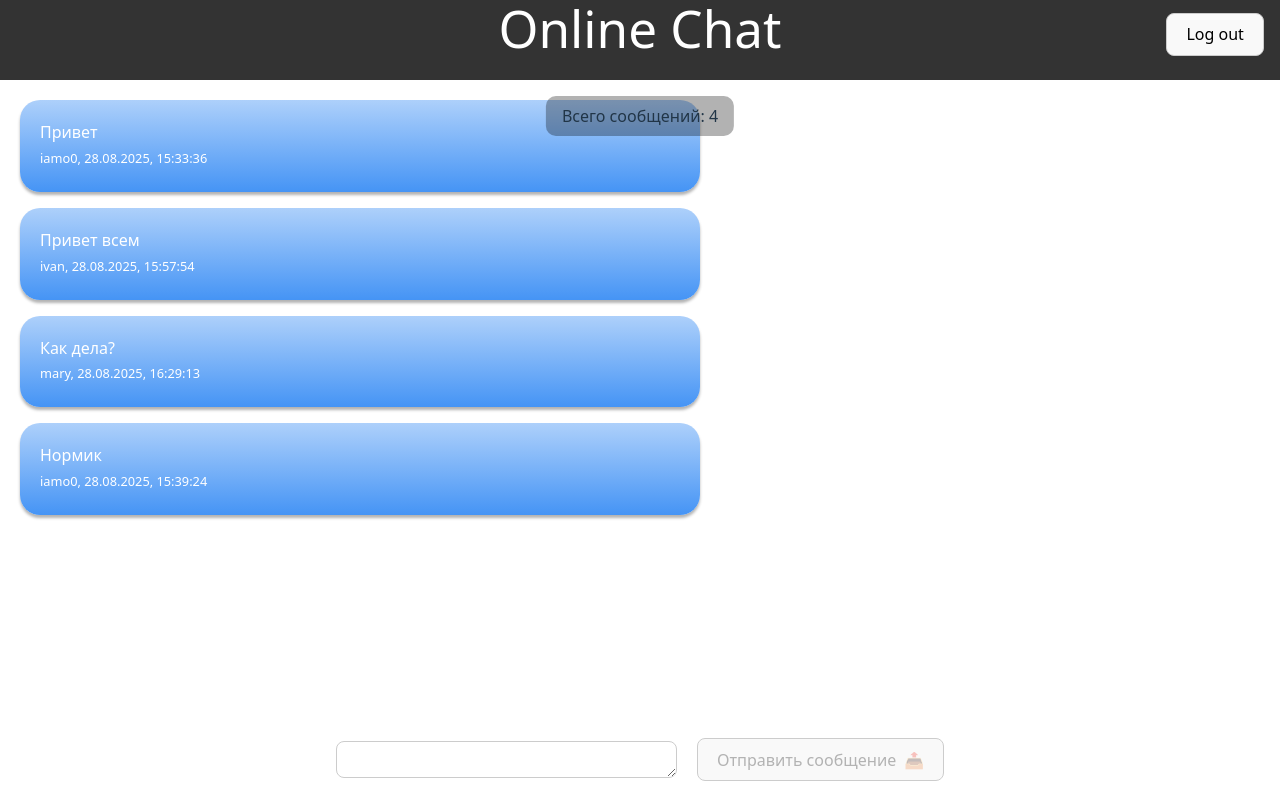
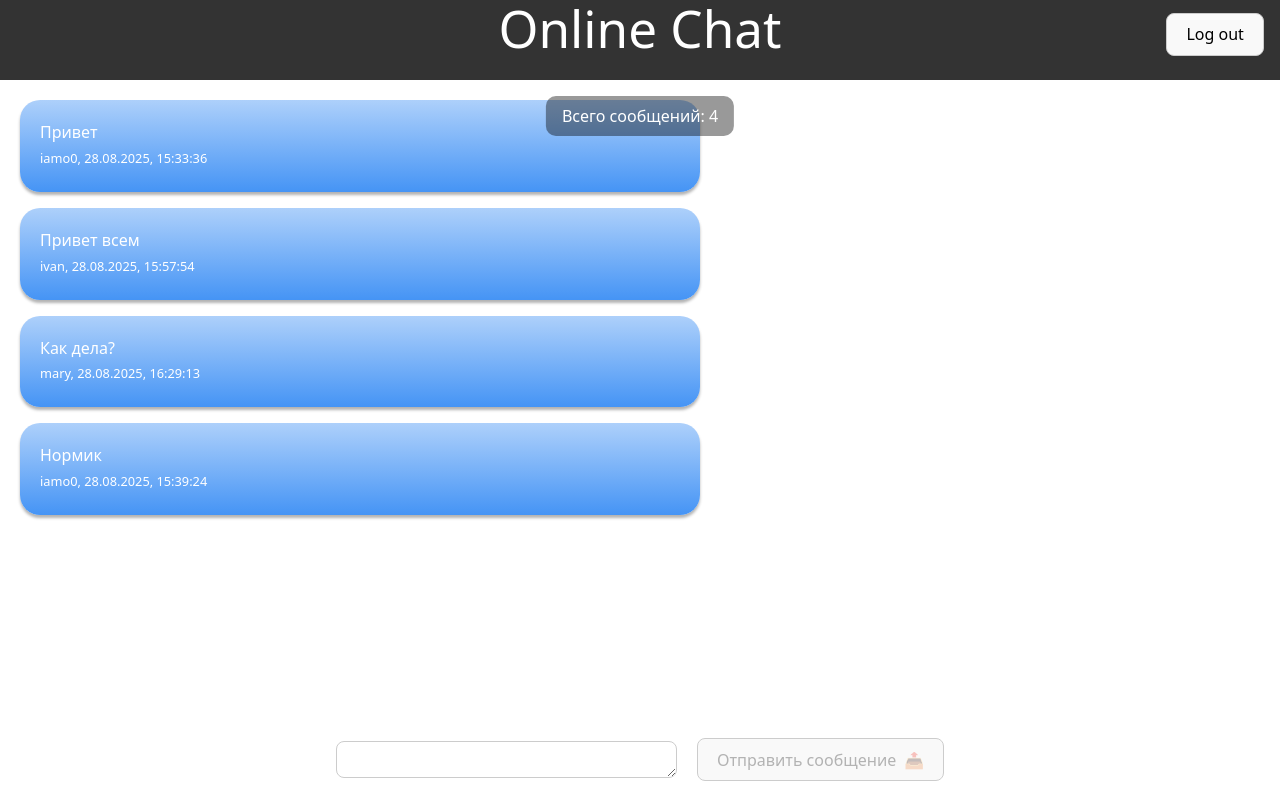
Before and after one commit to iamo0/jt-chat-react, a React (Vite) app: page / in a window 1280 px wide. Built offline with nearby package versions, Linux system fonts and the light colour scheme.

Commit message:
Change counter z-index and text color

```diff
--- a/src/components/counter/counter.tsx
+++ b/src/components/counter/counter.tsx
@@ -16,8 +16,9 @@ export default function Counter () {
   }
 
   return <div onClick={handleClick} style={{
-    background: "rgba(0, 0, 0, 0.3)",
+    background: "rgba(0, 0, 0, 0.4)",
     borderRadius: "10px",
+    color: "#fff",
     cursor: "pointer",
     left: "50%",
     transform: "translateX(-50%)",
@@ -25,6 +26,7 @@ export default function Counter () {
     padding: "0.5em 1em",
     position: "fixed",
     textAlign: "center",
+    zIndex: "1",
   }}>{
     isCollapsed
       ? `...`
```
